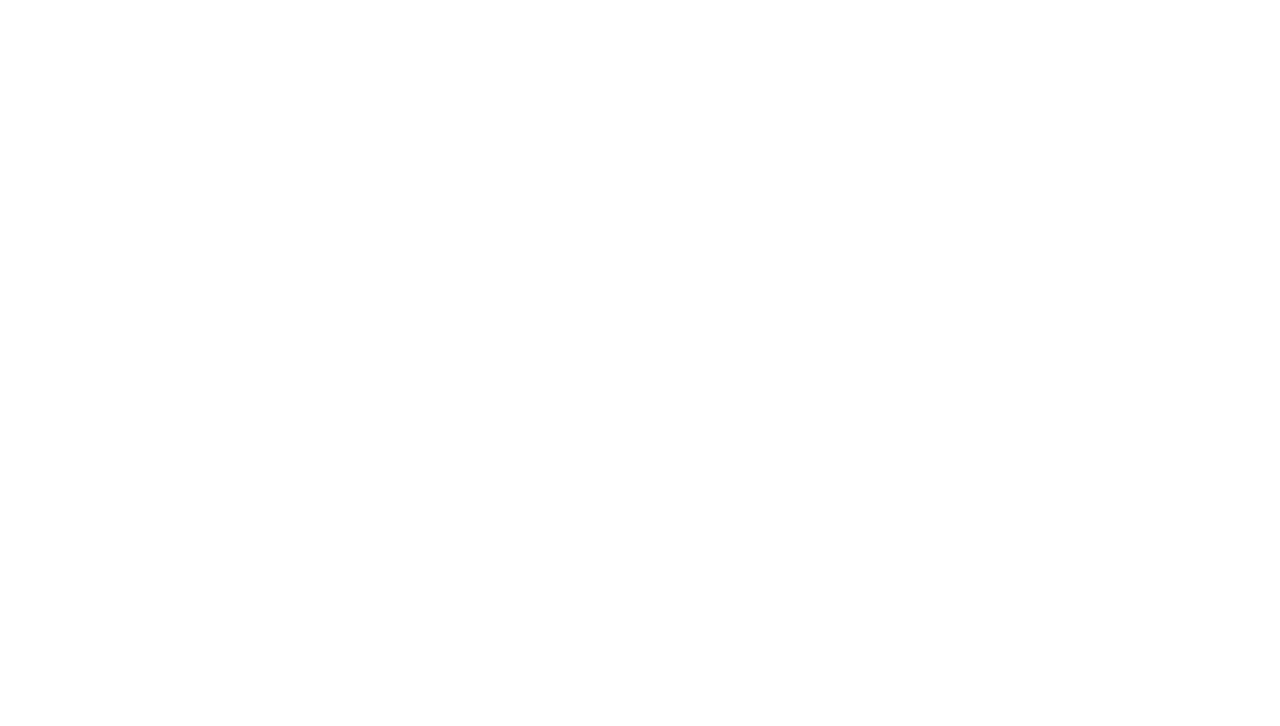
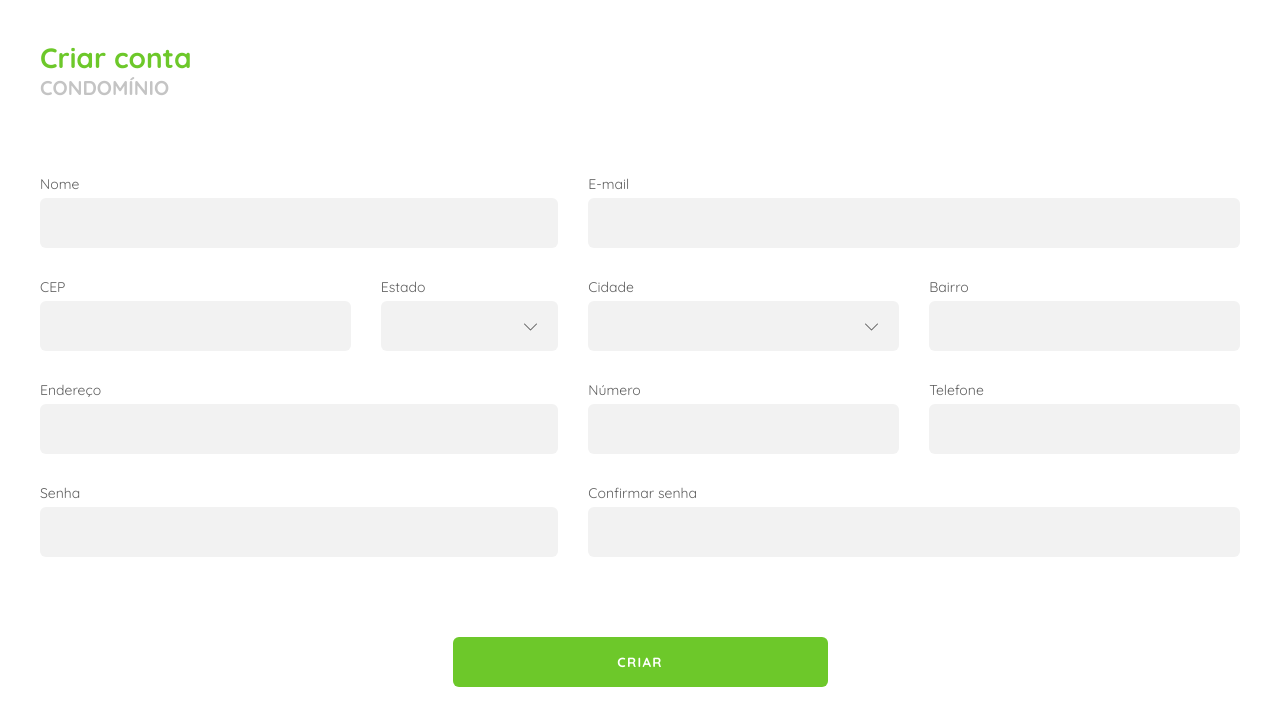
Before and after one commit to laurabento/frutifeira, a Vue app in the folder frutifeira/: page /CreateAccount in a window 1280 px wide. Shown: the top 726 px of the page. Built offline with nearby package versions, Linux system fonts and the light colour scheme.

Commit message:
Telas de cadastro de condomínio e de feirante

```diff
--- /dev/null
+++ b/frutifeira/src/components/CreateCondominium.vue
@@ -0,0 +1,190 @@
+<template>
+  <div class="form">
+    <div class="form-title">
+      <h1>Criar conta</h1>
+      <p>CONDOMÍNIO</p>
+    </div>
+    <div class="form-name">
+      <p>Nome</p>
+      <input type="text" />
+    </div>
+    <div class="form-email">
+      <p>E-mail</p>
+      <input type="email" />
+    </div>
+    <div class="form-cep">
+      <p>CEP</p>
+      <input type="text" />
+    </div>
+    <div class="form-state">
+      <p>Estado</p>
+      <select name="" id=""></select>
+    </div>
+    <div class="form-city">
+      <p>Cidade</p>
+      <select name="" id=""></select>
+    </div>
+    <div class="form-neighborhood">
+      <p>Bairro</p>
+      <input type="text" />
+    </div>
+    <div class="form-address">
+      <p>Endereço</p>
+      <input type="text" />
+    </div>
+    <div class="form-number">
+      <p>Número</p>
+      <input type="text" />
+    </div>
+    <div class="form-tel">
+      <p>Telefone</p>
+      <input type="text" />
+    </div>
+    <div class="form-password">
+      <p>Senha</p>
+      <input type="password" />
+    </div>
+    <div class="form-confirm">
+      <p>Confirmar senha</p>
+      <input type="password" />
+    </div>
+    <button>CRIAR</button>
+  </div>
+</template>
+
+<script>
+export default {};
+</script>
+
+<style lang="less" scoped>
+@import "../assets/variables.less";
+.form {
+  margin: @margin-body-desktop;
+  display: grid;
+  column-gap: 30px;
+  row-gap: 30px;
+  grid-template-areas:
+    "title title title title"
+    "name name email email"
+    "cep state city neighborhood"
+    "address address number tel"
+    "password password confirm confirm"
+    "button button button button";
+
+  &-title {
+    grid-area: title;
+    margin-bottom: 45px;
+    h1 {
+      color: @green;
+    }
+    p {
+      font-size: 20px;
+      font-weight: bold;
+      color: @gray;
+    }
+  }
+
+  input,
+  select {
+    background-color: @lightGray;
+    height: 50px;
+    border-radius: 6px;
+    padding: 20px 15px;
+    margin-top: 5px;
+    width: 100%;
+    cursor: pointer;
+  }
+
+  /*For IE*/
+  select::-ms-expand {
+    display: none;
+  }
+
+  select {
+    -webkit-appearance: none;
+    -moz-appearance: none;
+    appearance: none;
+    /* Some browsers will not display the caret when using calc, so we put the fallback first */
+    background: url("../assets/chevron-down.png") @lightGray no-repeat 98.5% !important; /* !important used for overriding all other customisations */
+    background: url("../assets/chevron-down.png") @lightGray no-repeat
+      calc(100% - 15px) !important; /* Better placement regardless of input width */
+  }
+
+  &-name {
+    grid-area: name;
+  }
+  &-email {
+    grid-area: email;
+  }
+  &-city {
+    grid-area: city;
+  }
+  &-state {
+    grid-area: state;
+  }
+  &-number {
+    grid-area: number;
+  }
+  &-neighborhood {
+    grid-area: neighborhood;
+  }
+  &-cep {
+    grid-area: cep;
+  }
+  &-tel {
+    grid-area: tel;
+  }
+  &-address {
+    grid-area: address;
+  }
+  &-password {
+    grid-area: password;
+  }
+  &-confirm {
+    grid-area: confirm;
+  }
+
+  button {
+    grid-area: button;
+    width: 100%;
+    max-width: 375px;
+    justify-self: center;
+    background-color: @green;
+    height: 50px;
+    border-radius: 6px;
+    color: white;
+    font-weight: bold;
+    letter-spacing: 0.1em;
+    margin-top: 50px;
+    cursor: pointer;
+  }
+
+  @media (max-width: 768px) {
+    grid-template-areas:
+      "title"
+      "name"
+      "email"
+      "cep"
+      "state"
+      "city"
+      "neighborhood"
+      "address"
+      "number"
+      "tel"
+      "password"
+      "confirm"
+      "button";
+
+    &-title {
+      margin-bottom: 10px;
+    }
+  }
+
+  @media (max-width: 425px) {
+    margin: @margin-body-mobile;
+    button {
+      margin-top: 20px;
+    }
+  }
+}
+</style>
--- /dev/null
+++ b/frutifeira/src/components/CreateMarketer.vue
@@ -0,0 +1,134 @@
+<template>
+  <div class="form">
+    <div class="form-title">
+      <h1>Criar conta</h1>
+      <p>FEIRANTE</p>
+    </div>
+    <div class="form-name">
+      <p>Nome</p>
+      <input type="text" />
+    </div>
+    <div class="form-stand">
+      <p>Nome da barraca</p>
+      <input type="text" />
+    </div>
+    <div class="form-email">
+      <p>E-mail</p>
+      <input type="email" />
+    </div>
+    <div class="form-product">
+      <p>Tipos de produto</p>
+      <input type="text" />
+    </div>
+    <div class="form-password">
+      <p>Senha</p>
+      <input type="password" />
+    </div>
+    <div class="form-confirm">
+      <p>Confirmar senha</p>
+      <input type="password" />
+    </div>
+    <button>CRIAR</button>
+  </div>
+</template>
+
+<script>
+export default {};
+</script>
+
+<style lang="less" scoped>
+@import "../assets/variables.less";
+
+.form {
+  margin: @margin-body-desktop;
+  display: grid;
+  column-gap: 30px;
+  row-gap: 30px;
+  grid-template-areas:
+    "title title"
+    "name stand"
+    "email product"
+    "password confirm"
+    "button button";
+
+  &-title {
+    grid-area: title;
+    margin-bottom: 45px;
+    h1 {
+      color: @green;
+    }
+    p {
+      font-size: 20px;
+      font-weight: bold;
+      color: @gray;
+    }
+  }
+
+  input {
+    background-color: @lightGray;
+    height: 50px;
+    border-radius: 6px;
+    padding: 20px 15px;
+    margin-top: 5px;
+    width: 100%;
+  }
+
+  &-name {
+    grid-area: name;
+  }
+  &-stand {
+    grid-area: stand;
+  }
+  &-email {
+    grid-area: email;
+  }
+  &-product {
+    grid-area: product;
+  }
+  &-password {
+    grid-area: password;
+  }
+  &-confirm {
+    grid-area: confirm;
+  }
+
+  button {
+    grid-area: button;
+    width: 100%;
+    max-width: 375px;
+    justify-self: center;
+    background-color: @green;
+    height: 50px;
+    border-radius: 6px;
+    color: white;
+    font-weight: bold;
+    letter-spacing: 0.1em;
+    margin-top: 50px;
+    cursor: pointer;
+  }
+
+  @media (max-width: 768px) {
+    grid-template-areas:
+      "title"
+      "name"
+      "stand"
+      "email"
+      "product"
+      "password"
+      "confirm"
+      "button";
+
+    &-title {
+      margin-bottom: 10px;
+    }
+  }
+
+  @media (max-width: 425px) {
+    margin: @margin-body-mobile;
+
+    button {
+      margin-top: 20px;
+    }
+  }
+}
+</style>
--- a/frutifeira/src/router/index.js
+++ b/frutifeira/src/router/index.js
@@ -2,6 +2,7 @@ import Vue from "vue";
 import VueRouter from "vue-router";
 import Home from "../views/Home.vue";
 import LoginAdm from "../views/LoginAdm.vue";
+import CreateAccount from "../views/CreateAccount.vue";
 
 Vue.use(VueRouter);
 
@@ -16,6 +17,11 @@ const routes = [
     name: "Login",
     component: LoginAdm,
   },
+  {
+    path: "/CreateAccount",
+    name: "Criar conta",
+    component: CreateAccount,
+  },
 ];
 
 const router = new VueRouter({
--- /dev/null
+++ b/frutifeira/src/views/CreateAccount.vue
@@ -0,0 +1,17 @@
+<template>
+  <div>
+    <CreateCondominium />
+  </div>
+</template>
+
+<script>
+import CreateCondominium from "@/components/CreateCondominium.vue";
+export default {
+  name: "Criar conta",
+  components: {
+    CreateCondominium,
+  },
+};
+</script>
+
+<style></style>
```
Also changed, not shown: frutifeira/src/assets/chevron-down.png (added).
